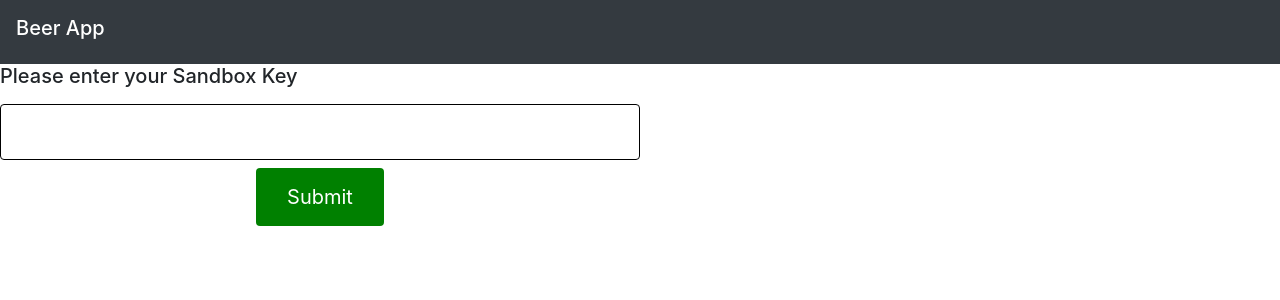
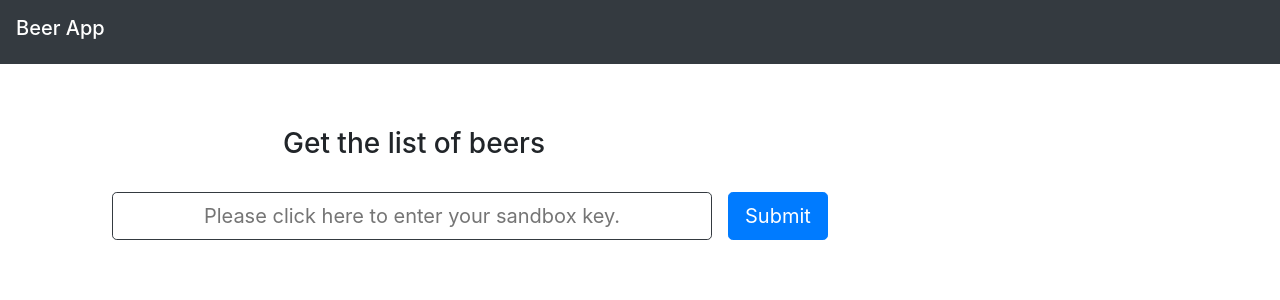
Before and after one commit to Babanila/Beer-App, a React (Create React App) app: page / in a window 1280 px wide. Shown: the top 300 px of the page. Built offline with nearby package versions, Linux system fonts and the light colour scheme.

Commit message:
refactor(): code formatting

```diff
--- a/src/App.js
+++ b/src/App.js
@@ -26,11 +26,13 @@ class App extends Component {
 
   handleSubmit = event => {
     event.preventDefault();
-    this.setState({
-      beerValue: this.state.value,
-      hideForm: true,
-      hideTable: false
-    });
+    this.state.value === ""
+      ? event.preventDefault()
+      : this.setState({
+          beerValue: this.state.value,
+          hideForm: true,
+          hideTable: false
+        });
   };
 
   handleClick = event => {
@@ -41,7 +43,7 @@ class App extends Component {
     });
   };
 
-  goBack = event => {
+  goBack = () => {
     this.setState({
       beerValue: this.state.value,
       hideTable: false,
--- a/src/components/beer.jsx
+++ b/src/components/beer.jsx
@@ -17,36 +17,40 @@ class Beer extends Component {
     }
   }
 
+  listOfBeer = beerList =>
+    beerList.map((beer, i) => (
+      <tr key={beer.id}>
+        <th scope="row" data-value={beer.id}>
+          {i + 1}
+        </th>
+        <td data-value={beer.id}>{beer.id}</td>
+        <td data-value={beer.id}>{beer.name}</td>
+        <td data-value={beer.id}>{beer.ibu}</td>
+        <td data-value={beer.id}>{beer.abv}</td>
+      </tr>
+    ));
+
   render() {
+    const { beerList } = this.state;
     const tableHidden = this.props.hideTable ? "hidden" : "";
     return (
-      <div className={tableHidden}>
+      <div
+        className={tableHidden}
+        onClick={e => {
+          this.props.onClick(e);
+        }}
+      >
         <table className="table table-hover">
           <thead className="thead-ligth">
             <tr>
-              <th>#</th>
-              <th>Id</th>
-              <th>Name</th>
-              <th>Abv</th>
-              <th>Status</th>
+              <th scope="col">#</th>
+              <th scope="col">Id</th>
+              <th scope="col">Name</th>
+              <th scope="col">Ibu</th>
+              <th scope="col">Abv</th>
             </tr>
           </thead>
-          <tbody>
-            {this.state.beerList.map((beer, i) => (
-              <tr
-                key={beer.id}
-                onClick={e => {
-                  this.props.onClick(e);
-                }}
-              >
-                <td>{i + 1}</td>
-                <td>{beer.id}</td>
-                <td>{beer.name}</td>
-                <td>{beer.abv}</td>
-                <td>{beer.status}</td>
-              </tr>
-            ))}
-          </tbody>
+          <tbody>{this.listOfBeer(beerList)}</tbody>
         </table>
       </div>
     );
--- a/src/components/inputForm.jsx
+++ b/src/components/inputForm.jsx
@@ -1,24 +1,26 @@
 import React from "react";
 
-// Stateless Functional Component
 const InputForm = props => {
   const formHidden = props.hideForm ? "hidden" : "";
-
   return (
     <div className={formHidden}>
-      <form onSubmit={e => props.onSubmit(e)}>
-        <h5> {props.value !== "" && "Please enter your Sandbox Key"}</h5>
-
+      <form
+        className="form-control-lg ml-5 mt-5"
+        onSubmit={e => props.onSubmit(e)}
+      >
+        <label className="btn col-sm-7">
+          <h3> Get the list of beers</h3>
+        </label>
+        <br />
         <input
           type="text"
-          className="navbar-brand w-50 mt-2 mb-2"
-          name="sandboxKey"
+          className="btn btn-lg col-sm-10 w-50 ml-5 mr-3 border border-dark"
+          placeholder="Please click here to enter your sandbox key."
           value={props.value}
           onChange={e => props.onChange(e)}
         />
-        <br />
         <input
-          className="btn btn-primary btn-sm"
+          className="btn btn-primary btn-lg mt-2 mb-2"
           type="submit"
           value="Submit"
         />
--- a/src/components/singleBeer.jsx
+++ b/src/components/singleBeer.jsx
@@ -41,16 +41,15 @@ class SingleBeer extends Component {
       <div className={beerDetailsHidden}>
         <div className="list-group">
           {this.beerDetails(this.state.singleBeer)}
+          <button
+            className="btn bg-light btn-lg w50 font-weight-bold"
+            onClick={e => {
+              this.props.onClick();
+            }}
+          >
+            back
+          </button>
         </div>
-        <button
-          type="button"
-          className="btn btn-outline-dark btn-lg btn-block"
-          onClick={e => {
-            this.props.onClick(e);
-          }}
-        >
-          back
-        </button>
       </div>
     );
   }
--- a/src/index.css
+++ b/src/index.css
@@ -20,31 +20,3 @@ container {
 .hidden {
   display: none;
 }
-
-input[type="text"],
-select {
-  width: 30%;
-  padding: 12px 20px;
-  margin: 8px 0;
-  display: inline-block;
-  border: 1px solid black;
-  border-radius: 4px;
-  box-sizing: border-box;
-}
-
-input[type="submit"] {
-  width: 10%;
-  background-color: green;
-  color: white;
-  padding: 14px 20px;
-  font-size: 20px;
-  /* margin: 8px 10px; */
-  margin-left: 20%;
-  border: none;
-  border-radius: 4px;
-  cursor: pointer;
-}
-
-input[type="submit"]:hover {
-  background-color: lightgreen;
-}
```
